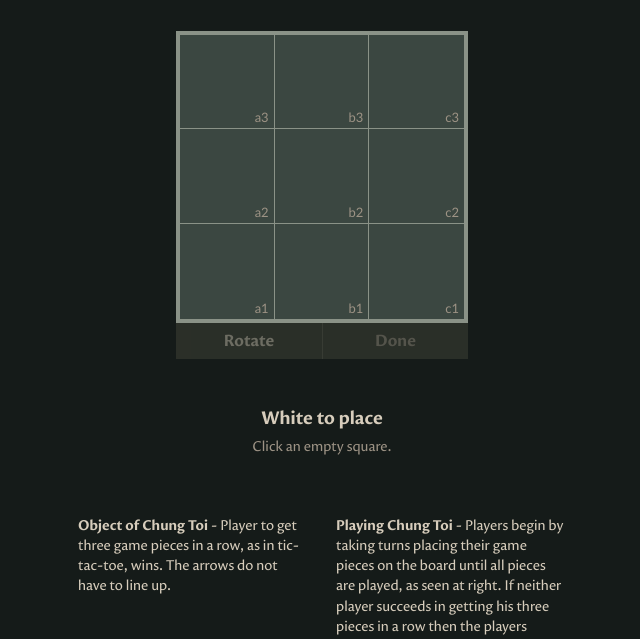
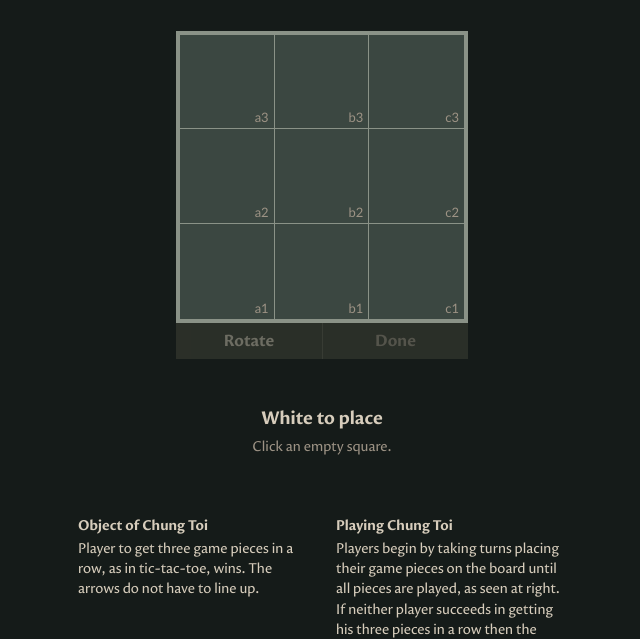
Before and after one commit to hlaspoor/chung-toi, a website built with Vite: page chung-toi.html in a window 1280 px wide. Shown: the part 159-798 px from the top of the page, without its empty margins (318-958 px from the left). Built offline with nearby package versions, Linux system fonts and the light colour scheme.

Commit message:
Break rule headings onto separate lines

```diff
--- a/chung-toi.html
+++ b/chung-toi.html
@@ -509,6 +509,11 @@
       font-weight: 800;
     }
 
+    .rules-copy .rules-heading {
+      display: block;
+      margin-bottom: 3px;
+    }
+
     .site-footer {
       margin: 12px 0 10px;
       color: rgba(184, 170, 151, .62);
@@ -839,8 +844,8 @@
     <section class="rules" aria-label="How to play">
       <div class="rules-content">
         <div class="rules-copy">
-          <p><strong>Object of Chung Toi</strong> - Player to get three game pieces in a row, as in tic-tac-toe, wins. The arrows do not have to line up.</p>
-          <p><strong>Playing Chung Toi</strong> - Players begin by taking turns placing their game pieces on the board until all pieces are played, as seen at right. If neither player succeeds in getting his three pieces in a row then the players continue by taking turns moving their pieces. <strong>A piece can be moved to any open space as long as an arrow on the piece points in the direction of the desired space.</strong></p>
+          <p><strong class="rules-heading">Object of Chung Toi</strong>Player to get three game pieces in a row, as in tic-tac-toe, wins. The arrows do not have to line up.</p>
+          <p><strong class="rules-heading">Playing Chung Toi</strong>Players begin by taking turns placing their game pieces on the board until all pieces are played, as seen at right. If neither player succeeds in getting his three pieces in a row then the players continue by taking turns moving their pieces. <strong>A piece can be moved to any open space as long as an arrow on the piece points in the direction of the desired space.</strong></p>
         </div>
 
         <div class="rules-grid">
--- a/src/styles.css
+++ b/src/styles.css
@@ -624,6 +624,11 @@
   font-weight: 800;
 }
 
+.rules-copy .rules-heading {
+  display: block;
+  margin-bottom: 3px;
+}
+
 .site-footer {
   margin: 12px 0 10px;
   color: rgba(184, 170, 151, .62);
```
Also changed, not shown: index.html (+2 -2 lines).
